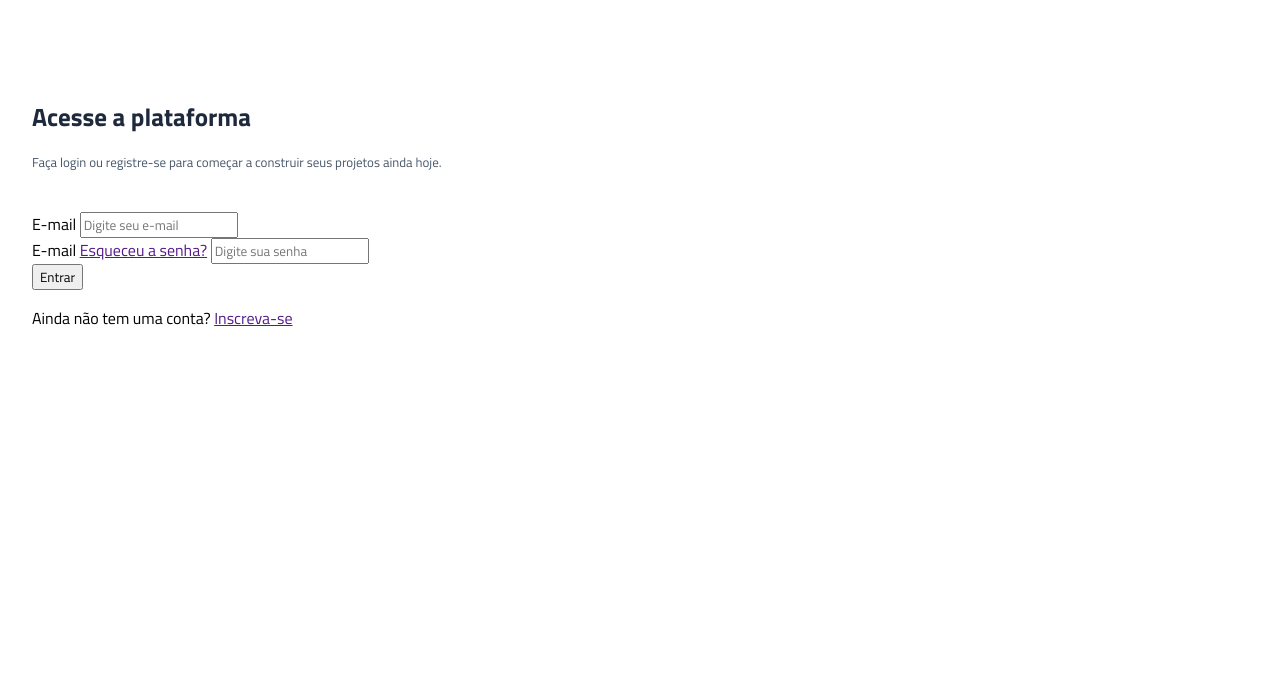
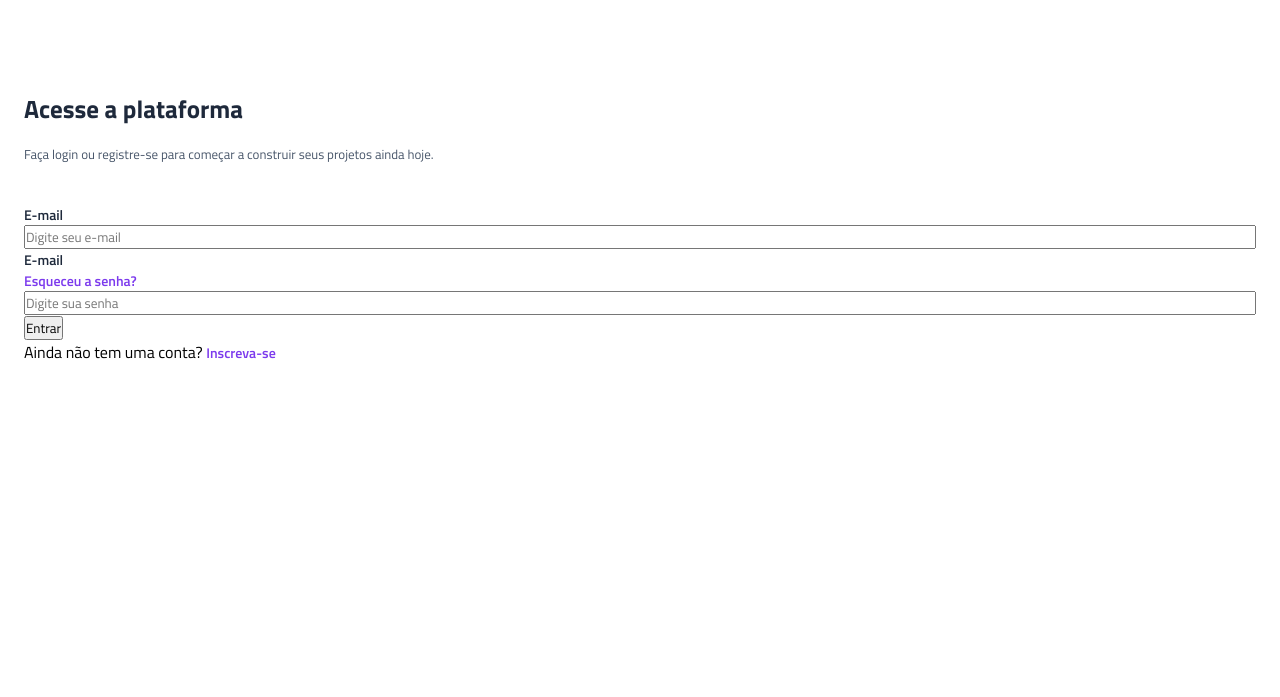
Before and after one commit to ArthurVendramini11mbTI/projeto-vertigo, a plain HTML site: page index.html in a window 1280 px wide. Shown: the part 103-800 px from the top of the page. Drawn offline with Linux system fonts and the light colour scheme.

Commit message:
Estilização das ancoras e dos labes da seção de login

```diff
--- a/style.css
+++ b/style.css
@@ -1,10 +1,13 @@
-*{
-font-family: "Titillium Web", sans-serif;
+* {
+    margin: 0;
+    padding: 0;
+    box-sizing: border-box;
+    font-family: "Titillium Web", sans-serif;
 }
-
 :root {
     --gray-800: #1E293B;
     --gray-600: #475569;
+    --purple: #7c3aed;
 }
 
 
@@ -20,21 +23,44 @@ header {
 main {
     padding-inline: 1.5rem;
 }
-
 .descricao {
     margin-bottom: 2.5rem;
 }
-
-
 .descricao h1 {
     color: var(--gray-800);
     margin-bottom: 1rem;
     font-size: 1.5625rem;
 }
-
-
-
 .descricao p {
     font-size: 0.8125rem;
     color: var(--gray-600);
 }
+
+.input-box {
+    display: flex;
+    flex-direction: column;
+}
+
+.input-box div {
+    display: flex;
+    justify-content: space-between;
+    align-items: center;
+}
+
+
+
+.login label {
+    font-size: 0.875rem;
+    color: var(--gray-800);
+    font-weight: 600;
+}
+.login a{
+    color: var(--purple);
+    text-decoration: none;
+    font-size: 0.875rem;
+    font-weight: 600;
+}
+
+.login a:hover {
+    text-decoration: underline;
+}
```
